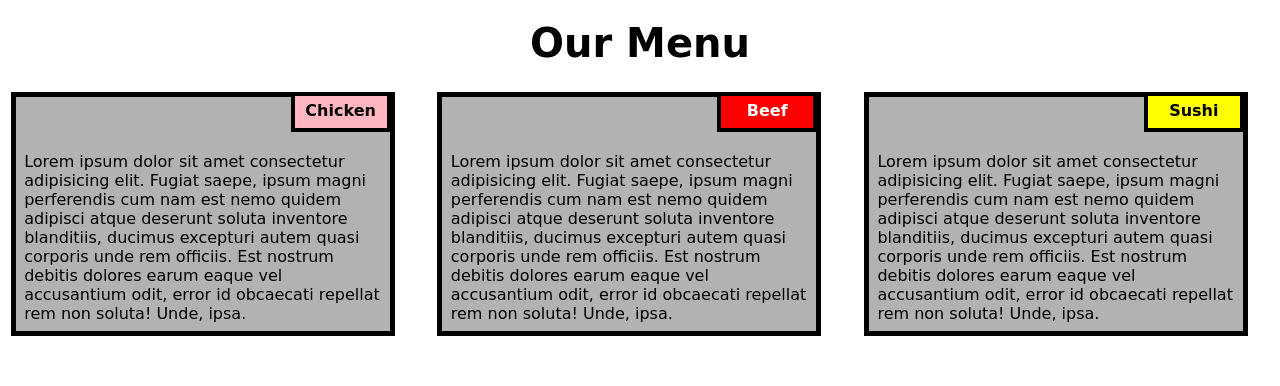
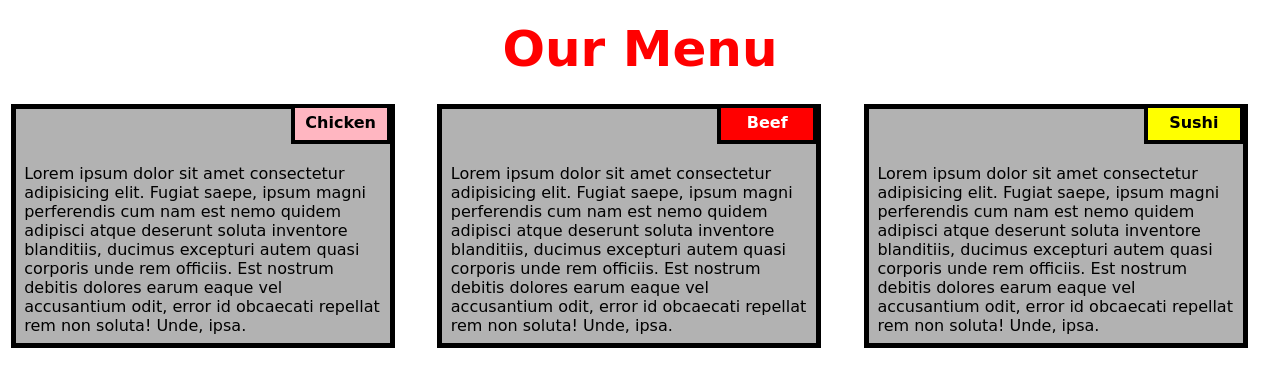
Before and after one commit to codith/Coursera-Assignment, a plain HTML site: page index.html in a window 1280 px wide. Drawn offline with Linux system fonts and the light colour scheme.

Commit message:
Update style.css

```diff
--- a/style.css
+++ b/style.css
@@ -11,9 +11,10 @@ body {
 
 h1 {
   text-align: center;
-  font-size: 40px;
+  font-size: 50px;
   margin-top: 20px;
   margin-bottom: 15px;
+  color:red
 }
 
 .box {
```
